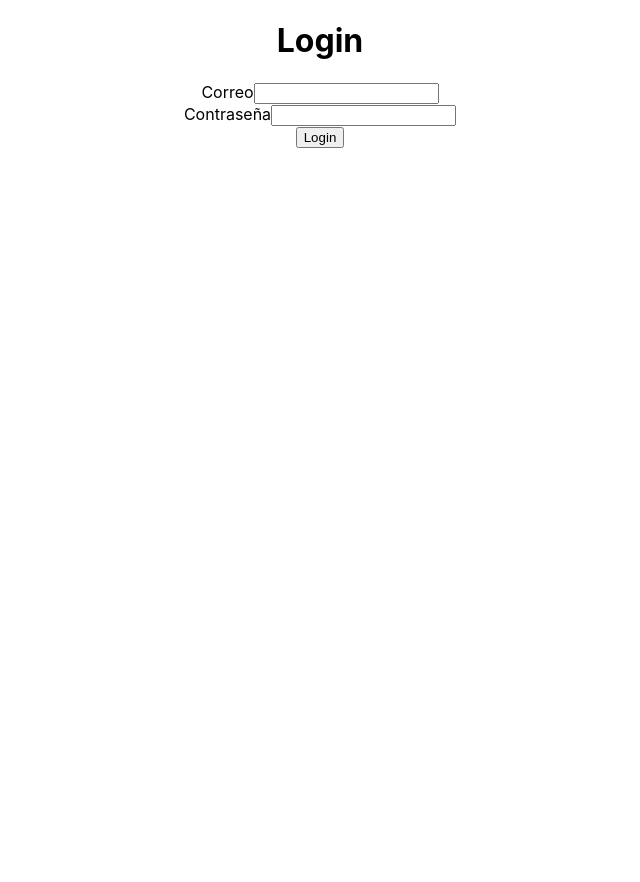
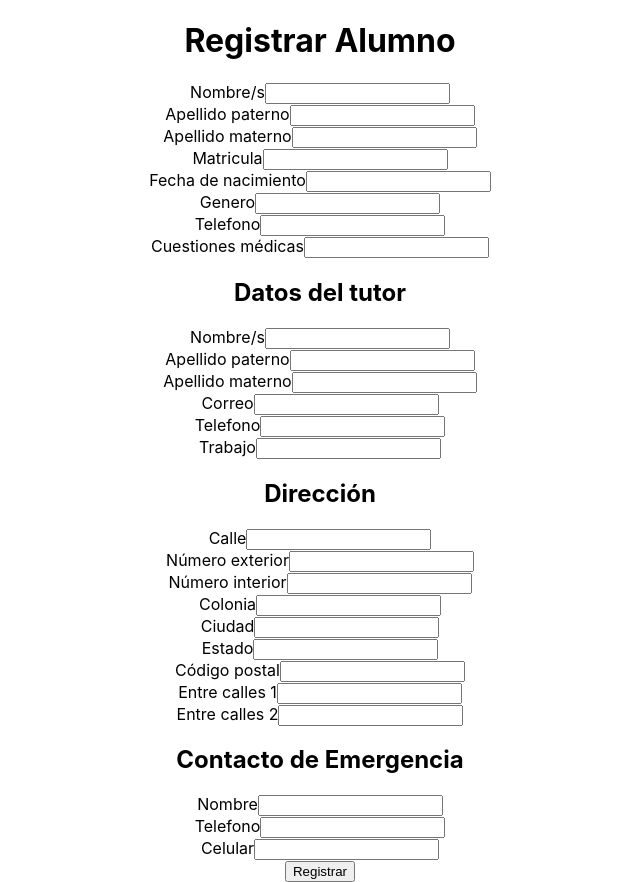
Before and after one commit to ReneSG/SistemaKumon, a React (Create React App) app in the folder sistema-kumon/: page /students/new in a window 1280 px wide. Shown: the whole page, without its empty margins (320-960 px from the left). Before the commit the page ends 800 px from the top, so only its background shows below. Built offline with nearby package versions, Linux system fonts and the light colour scheme.

Commit message:
Finish student form

```diff
--- a/sistema-kumon/src/App.js
+++ b/sistema-kumon/src/App.js
@@ -2,6 +2,7 @@ import React from 'react';
 import './App.css';
 
 import Login from './routes/Login'
+import StudentForm from './routes/StudentForm'
 
 function App() {
   return (
@@ -20,7 +21,7 @@ function App() {
           Learn React
         </a>
       </header> */}
-      <Login />
+      <StudentForm />
     </div>
   );
 }
--- a/sistema-kumon/src/components/AddressForm.js
+++ b/sistema-kumon/src/components/AddressForm.js
@@ -33,7 +33,6 @@ class AddressForm extends React.Component {
     }
 
     this.handleChange = this.handleChange.bind(this);
-    this.handleSubmit = this.handleSubmit.bind(this);
   }
 
   handleChange(key, value) {
@@ -41,17 +40,13 @@ class AddressForm extends React.Component {
       ...this.state,
       [key]: value,
     });
-  }
-
-  handleSubmit() {
-    console.log(this.state);
+    this.props.handleChange(this.props.stateKey, this.state);
   }
 
   render() {
 
     let inputs = attributes.map(
         ([key, value]) => {
-            console.log(key, value);
             return (
                 <TextInput
                     name={value}
@@ -61,7 +56,6 @@ class AddressForm extends React.Component {
             );
         }
     );
-    console.log(inputs);
     return (
       <div className="Address">
         <header className="Address-header">
--- a/sistema-kumon/src/components/EmergencyContactForm.js
+++ b/sistema-kumon/src/components/EmergencyContactForm.js
@@ -21,7 +21,6 @@ class EmergencyContactForm extends React.Component {
     }
 
     this.handleChange = this.handleChange.bind(this);
-    this.handleSubmit = this.handleSubmit.bind(this);
   }
 
   handleChange(key, value) {
@@ -29,17 +28,13 @@ class EmergencyContactForm extends React.Component {
       ...this.state,
       [key]: value,
     });
-  }
-
-  handleSubmit() {
-    console.log(this.state);
+    this.props.handleChange(this.props.stateKey, this.state);
   }
 
   render() {
 
     let inputs = attributes.map(
         ([key, value]) => {
-            console.log(key, value);
             return (
                 <TextInput
                     name={value}
@@ -49,7 +44,6 @@ class EmergencyContactForm extends React.Component {
             );
         }
     );
-    console.log(inputs);
     return (
       <div className="Address">
         <header className="Address-header">
--- a/sistema-kumon/src/components/GuardiansForm.js
+++ b/sistema-kumon/src/components/GuardiansForm.js
@@ -27,7 +27,6 @@ class GuardiansForm extends React.Component {
     }
 
     this.handleChange = this.handleChange.bind(this);
-    this.handleSubmit = this.handleSubmit.bind(this);
   }
 
   handleChange(key, value) {
@@ -35,17 +34,13 @@ class GuardiansForm extends React.Component {
       ...this.state,
       [key]: value,
     });
-  }
-
-  handleSubmit() {
-    console.log(this.state);
+    this.props.handleChange(this.props.stateKey, this.state);
   }
 
   render() {
 
     let inputs = attributes.map(
         ([key, value]) => {
-            console.log(key, value);
             return (
                 <TextInput
                     name={value}
@@ -55,7 +50,6 @@ class GuardiansForm extends React.Component {
             );
         }
     );
-    console.log(inputs);
     return (
       <div className="Address">
         <header className="Address-header">
--- a/sistema-kumon/src/routes/StudentForm.js
+++ b/sistema-kumon/src/routes/StudentForm.js
@@ -2,6 +2,21 @@ import React from 'react';
 import '../App.css';
 
 import TextInput from '../components/TextInput'
+import AddressForm from '../components/AddressForm'
+import EmergencyContactForm from '../components/EmergencyContactForm'
+import GuardiansForm from '../components/GuardiansForm'
+
+const attributes = [
+  ["name", "Nombre/s"],
+  ["last_name_father", "Apellido paterno"],
+  ["last_name_mother", "Apellido materno"],
+  ["identifier", "Matricula"],
+  ["date_of_birth", "Fecha de nacimiento"],
+  ["gender", "Genero"],
+  ["phone", "Telefono"],
+  ["medical_instructions", "Cuestiones médicas"],
+];
+
 
 class StudentForm extends React.Component {
 
@@ -9,10 +24,17 @@ class StudentForm extends React.Component {
     super(props);
     this.state = {
       "name": "",
-      "lastname_first": "",
-      "lastname_second": "",
-      "school": "",
-      "tutor_name": "",
+      "last_name_father": "",
+      "last_name_mother": "",
+      "identifier": "",
+      "date_of_birth": "",
+      "gender": "",
+      "phone": "",
+      "medical_instructions": "",
+      "school_attributes": {},
+      "address_attributes": {},
+      "emergency_contact_attributes": {},
+      "guardians_attributes": [],
     }
 
     this.handleChange = this.handleChange.bind(this);
@@ -31,36 +53,35 @@ class StudentForm extends React.Component {
   }
 
   render() {
+    let inputs = attributes.map(
+      ([key, value]) => {
+        return (
+          <TextInput
+            name={value}
+            value={this.state[key]}
+            changeHandler={(event) => this.handleChange(key, event.target.value)}
+          />
+        );
+      }
+    );
+
     return (
       <div className="Login">
         <header className="Login-header">
           <h1>Registrar Alumno</h1>
         </header>
-        <TextInput
-          name="Nombre/s"
-          value={this.state.name}
-          changeHandler={(event) => this.handleChange("name", event.target.value)}
+        {inputs}
+        <GuardiansForm
+          handleChange={this.handleChange}
+          stateKey="guardians_attributes"
         />
-        <TextInput
-          name="Apellido Paterno"
-          value={this.state.lastname_first}
-          changeHandler={(event) => this.handleChange("lastname_first", event.target.value)}
+        <AddressForm
+          handleChange={this.handleChange}
+          stateKey="address_attributes"
         />
-        <TextInput
-          name="Apellido Materno"
-          value={this.state.lastname_second}
-          changeHandler={(event) => this.handleChange("lastname_second", event.target.value)}
-        />
-        <TextInput
-          name="Escuela"
-          value={this.state.school}
-          changeHandler={(event) => this.handleChange("school", event.target.value)}
-        />
-        <h2>Datos del tutor</h2>
-        <TextInput
-          name="Nombre completo"
-          value={this.state.tutor_name}
-          changeHandler={(event) => this.handleChange("tutor_name", event.target.value)}
+        <EmergencyContactForm
+          handleChange={this.handleChange}
+          stateKey="emergency_contact_attributes"
         />
         <button onClick={this.handleSubmit}>Registrar</button>
       </div>
```
